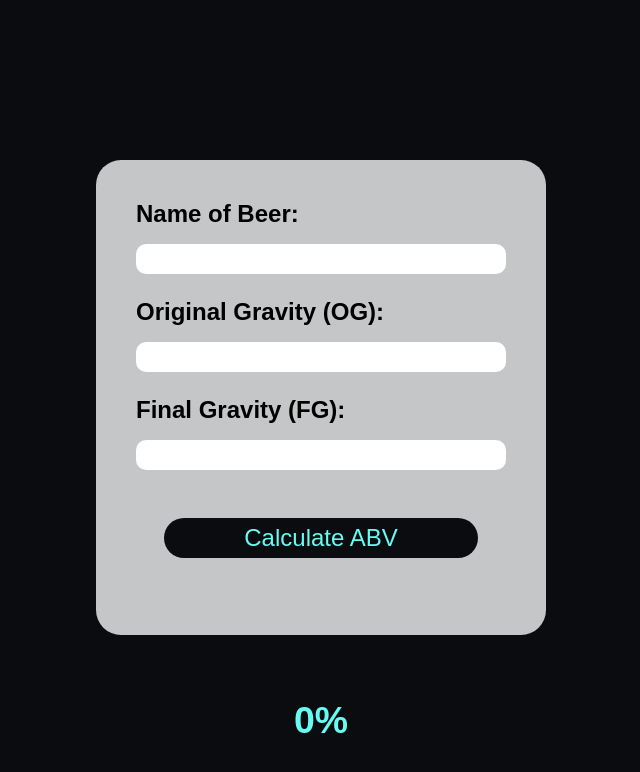
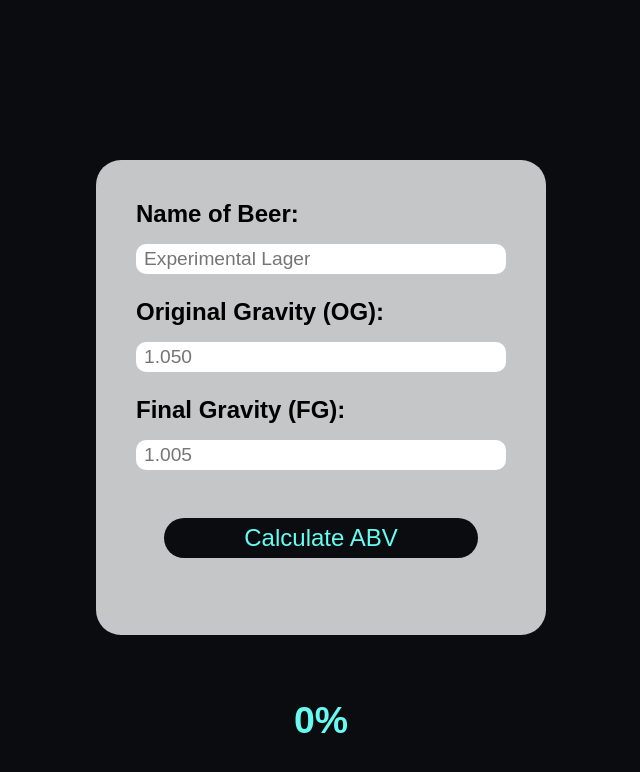
Before and after one commit to jceb30198/BruBook, a React (Create React App) app in the folder client/: page / in a window 1280 px wide. Shown: the top 772 px of the page, without its empty margins (319-959 px from the left). Built offline with nearby package versions, Linux system fonts and the light colour scheme; no server answers.

Commit message:
A few more display changes.

```diff
--- a/client/src/App.jsx
+++ b/client/src/App.jsx
@@ -47,7 +47,8 @@ function App() {
           <input
           id="beer-name"
           name="Beer Name"
-          type="text" />
+          type="text"
+          placeholder="Experimental Lager" />
         </div>
         <div className="form-group">
           <label htmlFor="original-gravity">Original Gravity (OG):</label>
@@ -55,6 +56,7 @@ function App() {
           id="original-gravity"
           name="Original Gravity"
           type="number"
+          placeholder="1.050"
           step="0.001" />
         </div>
         <div className="form-group">
@@ -63,6 +65,7 @@ function App() {
           id="final-gravity"
           name="Final Gravity"
           type="number"
+          placeholder="1.005"
           step="0.001" />
         </div>
         <input type="submit" value="Calculate ABV"/>
```
